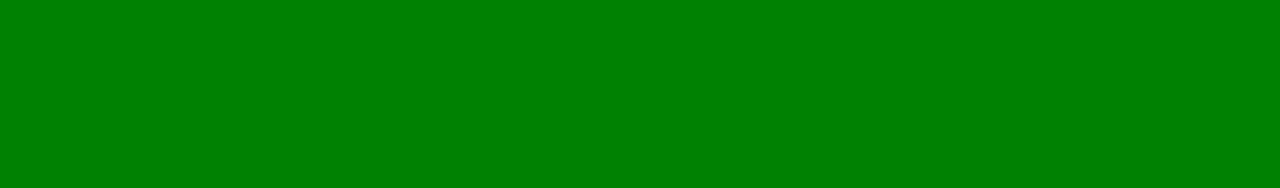
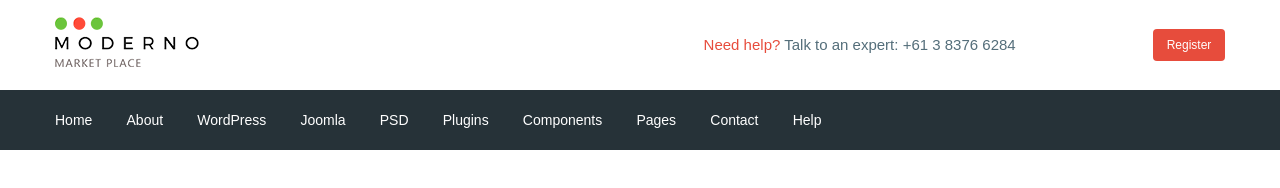
Before and after one commit to fen0meNo7/moderno, a website: page app/index.html in a window 1280 px wide. Drawn offline with nearby package versions, Linux system fonts and the light colour scheme; files that its build step writes are made by us from their sources.

Commit message:
added header

```diff
--- a/app/index.html
+++ b/app/index.html
@@ -6,11 +6,108 @@
   <meta name="viewport" content="width=device-width, initial-scale=1.0">
   <meta http-equiv="X-UA-Compatible" content="ie=edge">
   <title>Document</title>
+  <link href="https://fonts.googleapis.com/css2?family=Roboto:wght@500;700&display=swap" rel="stylesheet">
   <link rel="stylesheet" href="css/_libs.min.css">
   <link rel="stylesheet" href="css/style.min.css">
 </head>
 
 <body>
+  <!-- 1 header -->
+  <header class="header">
+    <div class="header__top">
+      <div class="container">
+        <div class="header__top-inner">
+
+          <div class="header__logo">
+            <a href="#">
+              <img src="img/logo.png" alt="">
+            </a>
+          </div>
+
+          <div class="header__text">
+            <a href="#">
+              <span>Need help?</span>
+            </a>
+            Talk to an expert:
+            <a class="header__phone" href="tel:61383766284">+61 3 8376 6284</a>
+          </div>
+
+          <div class="header__box">
+            <a class="basket" href="#"></a>
+            <a class="header__btn  " href="#">Login</a>
+            <a class="header__btn header__btn-register" href="#">Register</a>
+          </div>
+
+        </div>
+      </div>
+    </div>
+    <!-- 2 header -->
+    <div class="header__menu">
+      <div class="container">
+        <nav class="menu">
+          <ul class="menu__list">
+            <li>
+              <a href="#">
+                Home
+              </a>
+            </li>
+            <li>
+              <a href="#">
+                About
+              </a>
+            </li>
+            <li>
+              <a href="#">
+                WordPress
+              </a>
+            </li>
+            <li>
+              <a href="#">
+                Joomla
+              </a>
+            </li>
+            <li>
+              <a href="#">
+                PSD
+              </a>
+            </li>
+            <li>
+              <a href="#">
+                Plugins
+              </a>
+            </li>
+            <li>
+              <a href="#">
+                Components
+              </a>
+            </li>
+            <li>
+              <a href="#">
+                Pages
+              </a>
+            </li>
+            <li>
+              <a href="#">
+                Contact
+              </a>
+            </li>
+            <li>
+              <a href="#">
+                Help
+              </a>
+            </li>
+          </ul>
+        </nav>
+      </div>
+    </div>
+
+
+
+
+
+
+
+  </header>
 
 
   <script src="https://ajax.googleapis.com/ajax/libs/jquery/3.4.1/jquery.min.js"></script>
--- a/app/scss/_fonts.scss
+++ b/app/scss/_fonts.scss
@@ -0,0 +1,8 @@
+@font-face {
+  font-family: "Roboto-Regular", sans-serif;
+
+  src: url("../fonts/Roboto-Regular.woff") format("woff"), /* Modern Browsers */
+    url("../fonts/Roboto-Regular.woff2") format("woff2"); /* Modern Browsers */
+  font-weight: normal;
+  font-style: normal;
+}
--- /dev/null
+++ b/app/scss/_global.scss
@@ -0,0 +1,31 @@
+html {
+  box-sizing: border-box;
+}
+*,
+*::before,
+*::after {
+  box-sizing: inherit;
+}
+a {
+  display: inline-block;
+  text-decoration: none;
+  color: $text;
+}
+ul,
+li {
+  margin: 0;
+  padding: 0;
+  list-style: none;
+}
+body {
+  font-family: "Roboto-Regular", sans-serif;
+  font-size: 15px;
+  line-height: 24px;
+  color: $text;
+  font-weight: 400;
+}
+.container {
+  max-width: 1200px;
+  margin: 0 auto;
+  padding: 0 15px;
+}
--- a/app/scss/_vars.scss
+++ b/app/scss/_vars.scss
@@ -0,0 +1,4 @@
+$text: #546e7a;
+$red: #e74c3c;
+$green: #8bc34a;
+$bg: #263238;
--- a/app/scss/style.scss
+++ b/app/scss/style.scss
@@ -1,17 +1,88 @@
-html {
-  box-sizing: border-box;
+@import 'vars';
+@import 'global';
+@import 'fonts';
+
+.header__top-inner{
+  display: flex;
+  justify-content: space-between;
+  height: 90px;
+  align-items: center;
 }
-*,
-*::before,
-*::after{
-  box-sizing: inherit;
+.header__text {
+  margin-left: auto;
+  margin-right: 50px;
+  span {
+    color: $red;
+  }
 }
 
-body {
-  background-color: green;
-}
-h1 {
-  font-size: 55px;
-  text-decoration: dashed;
+.header {
 
 }
+.header__top {
+
+}
+.container {
+
+}
+.header__top-inner {
+
+}
+.header__logo {
+}
+.header__text {
+}
+.header__phone {
+}
+.header__box {
+}
+.basket {
+}
+.header__btn {
+  padding: 4px;
+  width: 72px;
+  border-radius: 4px;
+  text-align: center;
+  color: #fff;
+  font-family: "Roboto-Regular", sans-serif;
+  line-height: 24px;
+  font-size: 12px;
+
+
+}
+
+
+.header__btn-login {
+  background-color: $green;
+
+}
+.header__btn-register {
+  background-color: $red;
+  margin-left: 7px;
+
+}
+
+
+.header__menu {
+  background-color: $bg;
+}
+.menu {
+  display: flex;
+  align-items: center;
+  height: 60px;
+
+}
+.menu__list {
+  li {
+
+    display: inline-block;
+    & + li {
+       margin-left: 30px;
+    }
+  }
+  a {
+    color: #fff;
+    font-size: 14px;
+  }
+
+}
--- a/gulpfile.js
+++ b/gulpfile.js
@@ -8,7 +8,7 @@ let gulp = require('gulp'),
     cssmin = require('gulp-cssmin');
 
 gulp.task('sass', function(){
-  return gulp.src('app/scss/style.scss')
+  return gulp.src('app/scss/**/*.scss')
     .pipe(sass({outputStyle: 'compressed'}))
     .pipe(rename({suffix : '.min'}))
     .pipe(autoprefixer({
@@ -60,7 +60,7 @@ gulp.task('browser-sync', function() {
 });
 
 gulp.task('watch', function(){
-  gulp.watch('app/scss/style.scss', gulp.parallel('sass'))
+  gulp.watch('app/scss/**/*.scss', gulp.parallel('sass'))
   gulp.watch('app/*.html', gulp.parallel('html'))
   gulp.watch('app/js/*.js', gulp.parallel('js'))
 });
```
Also changed, not shown: app/fonts/Roboto-Regular.woff (added), app/fonts/Roboto-Regular.woff2 (added), app/img/logo.png (added).
